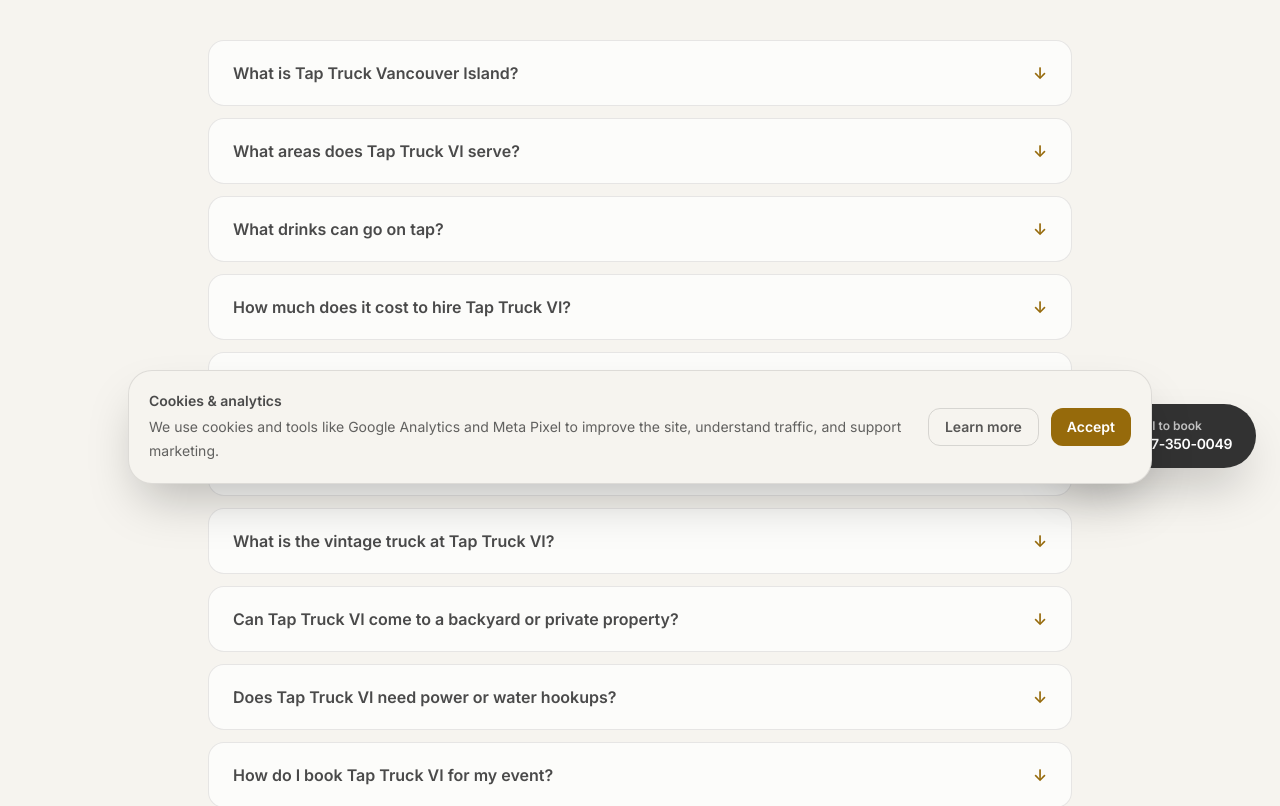
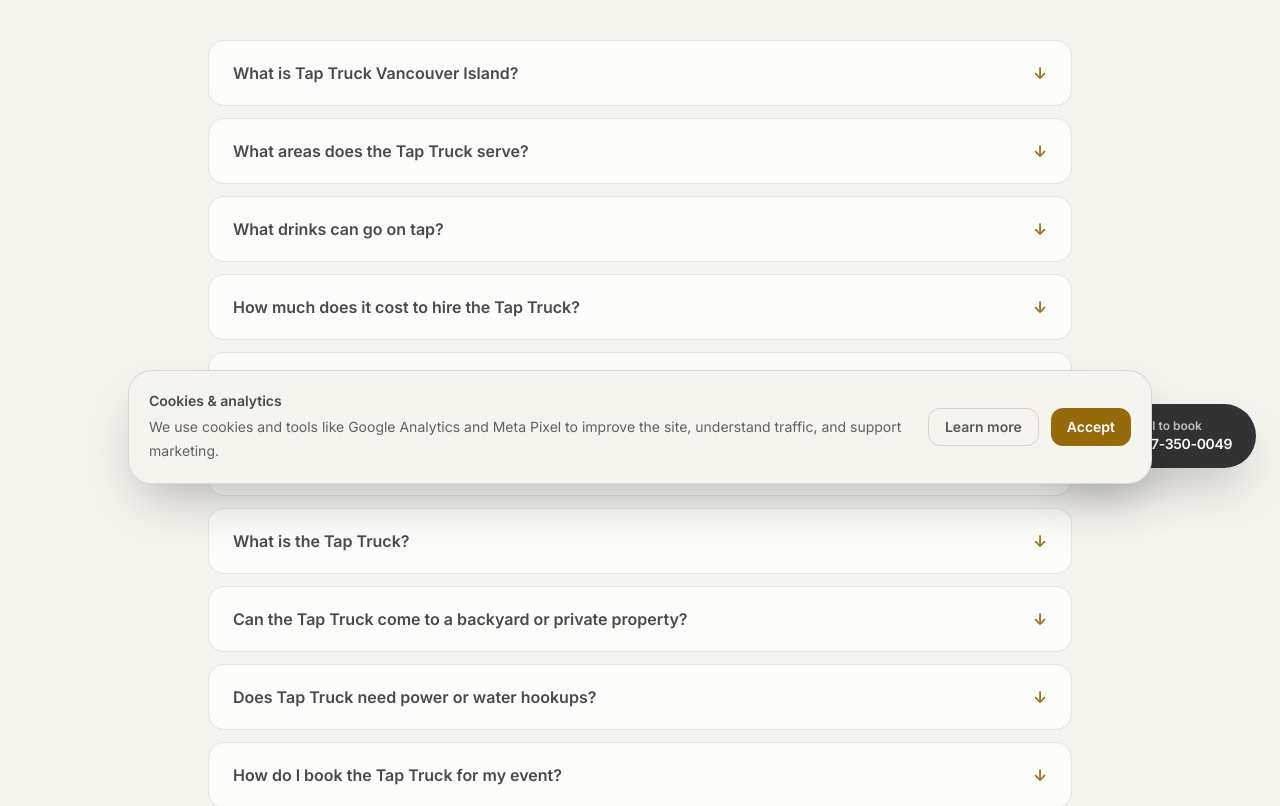
Before and after one commit to Rofellos/taptruck-website, a SvelteKit app: page /faq in a window 1280 px wide. Shown: the part 300-1106 px from the top of the page. Built offline with nearby package versions, Linux system fonts and the light colour scheme.

Commit message:
removed VIO from FAQ page

```diff
--- a/src/routes/faq/+page.svelte
+++ b/src/routes/faq/+page.svelte
@@ -8,19 +8,19 @@
       a: "Tap Truck Vancouver Island is a vintage 1932 mobile bar tap truck available for hire at weddings, private events, and corporate functions across Vancouver Island and the Vancouver's Lower Mainland. The truck is a fully restored vintage vehicle with a custom wood-panelled draught bar serving craft beer, cider, wine, cocktails, and non-alcoholic options on tap - delivered directly to your event."
     },
     {
-      q: "What areas does Tap Truck VI serve?",
+      q: "What areas does the Tap Truck serve?",
       a: "We serve all of Vancouver Island including Victoria, Saanich, Langford, Oak Bay, Sidney, Sooke, Duncan, Cowichan Valley, Nanaimo, Parksville, Comox, and Courtenay. We also serve locations in and around the Lower Mainland, such as Vancouver, Burnaby, Langley, Richmond, North Vancouver, West Vancouver, and Surrey. Travel within Greater Victoria is included in all packages. Events further afield are subject to a per-kilometre travel fee quoted on request."
     },
     {
       q: "What drinks can go on tap?",
-      a: "Tap Truck VI can serve craft beer, cider, wine, Prosecco, cocktails, mocktails, kombucha, craft soda, and sparkling water. We love showcasing Vancouver Island craft beverages and can work with local breweries and producers. Custom signature cocktails named after your event are also available as an add-on."
+      a: "Tap Truck can serve craft beer, cider, wine, Prosecco, cocktails, mocktails, kombucha, craft soda, and sparkling water. We love showcasing Vancouver Island craft beverages and can work with local breweries and producers. Custom signature cocktails named after your event are also available as an add-on."
     },
     {
-      q: "How much does it cost to hire Tap Truck VI?",
+      q: "How much does it cost to hire the Tap Truck?",
       a: "Private event packages start at \$900 + GST for up to 2 hours. Wedding packages start at \$1,700 + GST for up to 4 hours of service. Our most popular wedding package - the Tap Truck Signature - is \$2,200 + GST and includes 6 hours, four tap beverages, and two licensed bartenders. See our pricing page for full details."
     },
     {
-      q: "Does Tap Truck VI require a liquor permit?",
+      q: "Does Tap Truck require a liquor permit?",
       a: "Events on private property do not require Special Event Permits. Events held at public & commercial venues in BC require a SEP. We generally recommend applying for this permit at least 2-3 weeks ahead of your event. Don't want to? As us how we can handle the SEP permitting for you!"
     },
     {
@@ -28,19 +28,19 @@
       a: "As early as possible - especially for summer dates on Vancouver Island. Popular weekends from May through September fill up fast. For weddings, 6 to 12 months in advance is ideal to secure your preferred date. We recommend applying for liquor licensing at least 4 to 6 weeks ahead of any event you would like to serve alcohol at. (excluding private property)"
     },
     {
-      q: "What is the vintage truck at Tap Truck VI?",
+      q: "What is the Tap Truck?",
       a: "The truck is a custom-built 1932 Chevrolet that has been fully restored and converted into a mobile bar, complete with a custom wood-panelled tap bar and multiple tap handles. It's a genuine conversation piece - guests love gathering around it."
     },
     {
-      q: "Can Tap Truck VI come to a backyard or private property?",
+      q: "Can the Tap Truck come to a backyard or private property?",
       a: "Absolutely. We can come to private properties, backyards, farms, vineyards, and any accessible location on Vancouver Island. We just need enough clearance for the truck to access the site. Reach out with your venue details and we'll confirm access requirements."
     },
     {
-      q: "Does Tap Truck VI need power or water hookups?",
+      q: "Does Tap Truck need power or water hookups?",
       a: "No. We're fully self-contained. We bring all tap equipment, ice, keg cooling, bar tools, and serving essentials - no external power or water hookups required."
     },
     {
-      q: "How do I book Tap Truck VI for my event?",
+      q: "How do I book the Tap Truck for my event?",
       a: 'Head to our <a href="/pricing" class="underline hover:text-[rgb(var(--brand-accent))]">pricing and booking page</a>, select your package, and fill out some additional details to get an estimate for your event. Provide your info and click submit to send us and email with your event details, and we\'ll get back to you within 24 hours to confirm availability!'
     },
     {
@@ -73,7 +73,7 @@
   <title>FAQ | Mobile Bar Victoria BC | Tap Truck Vancouver Island</title>
   <meta
     name="description"
-    content="Frequently asked questions about Tap Truck VI — Vancouver Island's mobile bar tap truck. How it works, what's on tap, service areas, pricing, and booking for weddings and events in Victoria BC."
+    content="Frequently asked questions about Tap Truck — Vancouver Island's mobile bar tap truck. How it works, what's on tap, service areas, pricing, and booking for weddings and events in Victoria BC."
   />
   <meta property="og:title" content="FAQ | Tap Truck Vancouver Island Mobile Bar" />
   <meta property="og:description" content="Everything you need to know about booking a mobile bar tap truck for your Victoria BC wedding or event." />
```
